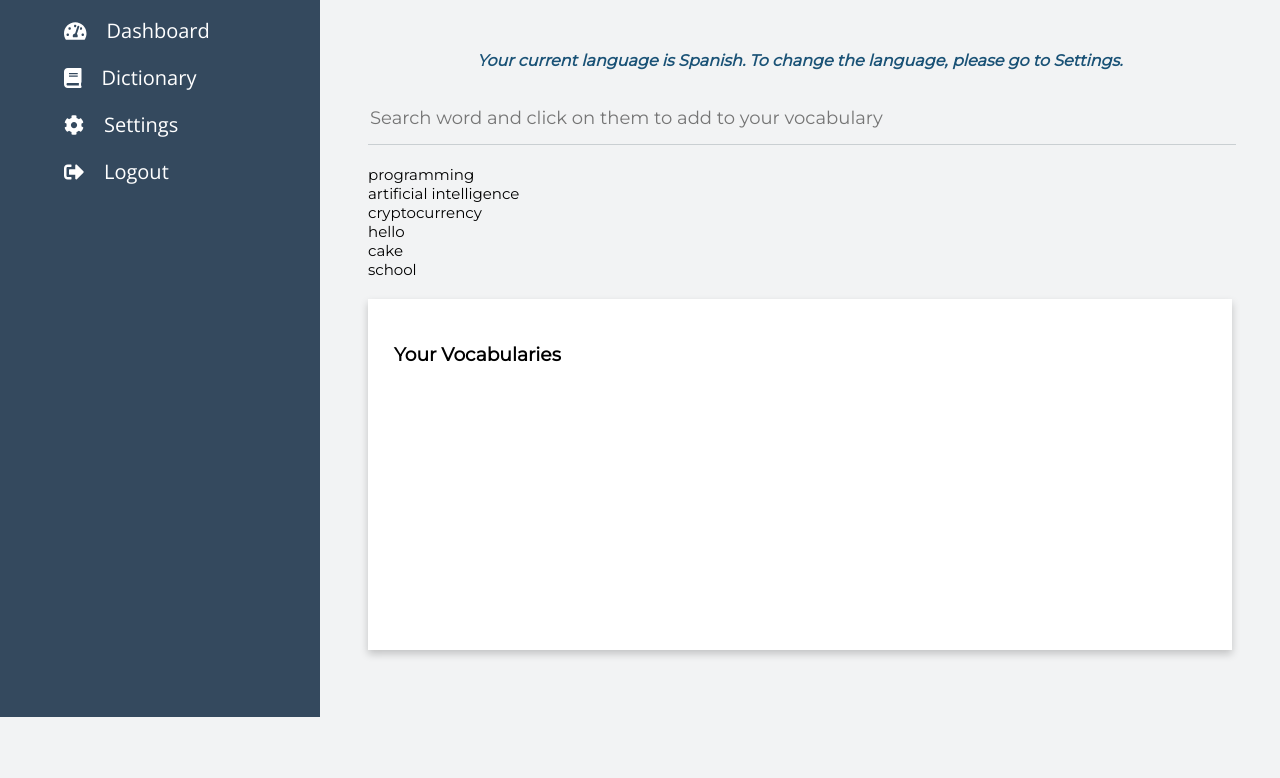
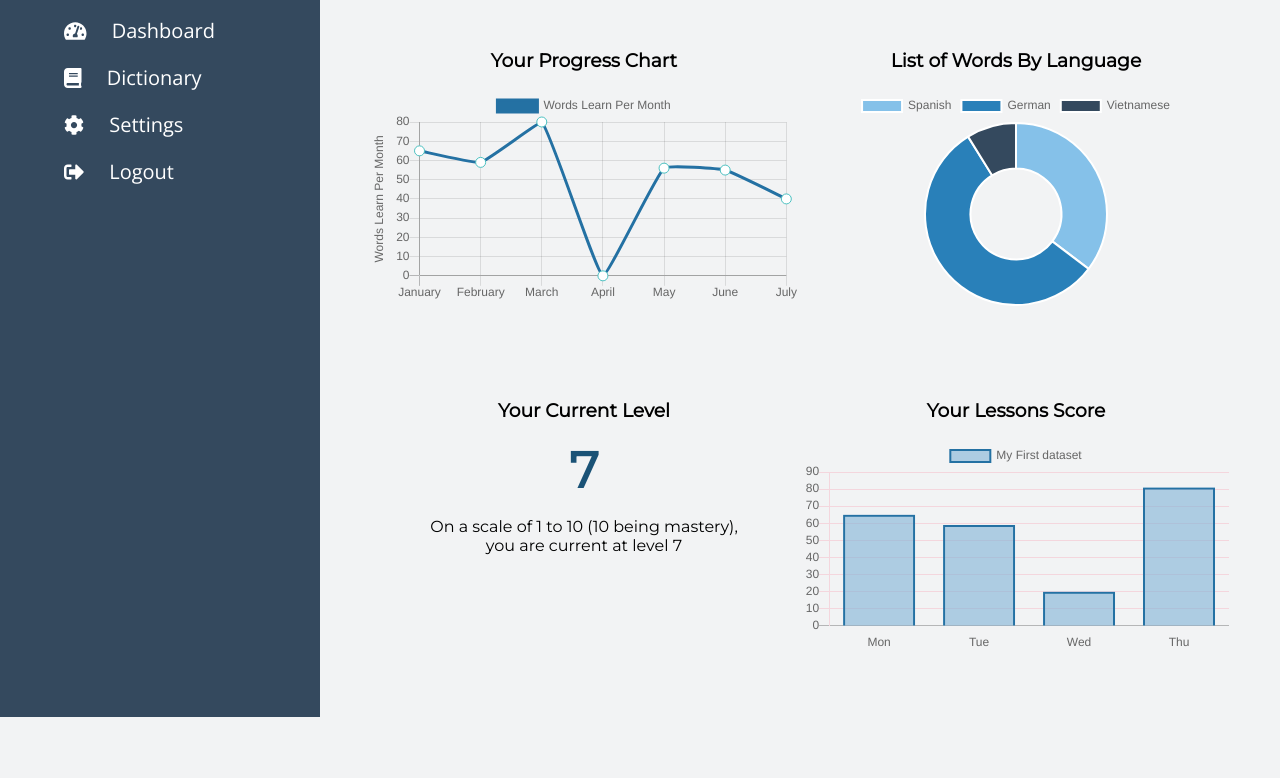
Before and after one commit to Korede-TA/lingo-bot, a website: page index.html in a window 1280 px wide. Shown: the part 83-861 px from the top of the page. Before the commit the page ends 800 px from the top, so only its background shows below. Drawn offline with nearby package versions, Linux system fonts and the light colour scheme.

Commit message:
Finish UI of Dashboard entirely
Dashboard now had 3 charts and current level progress.

```diff
--- a/index.html
+++ b/index.html
@@ -17,22 +17,34 @@
     <body ng-app="lingoApp" ng-controller="lingoCtrl">
         <div id="navbar">
 
-            <!-- ______ LOGO OF THE APP ____ -->
+            <!-- ___________ LOGO OF THE APP ___________ -->
             <div id="logo">
                 <h1>LINGOBOT</h1>
             </div>
 
 
-            <!-- ______ DASHBOARD NAVIGATION ____ -->
+            <!-- ___________ DASHBOARD NAVIGATION ___________ -->
             <div id="navbarlist">
-                <div class="navcontent"><i class="ipad fas fa-tachometer-alt"></i>Dashboard </div>
-                <div class="navcontent"><i class="ipad fas fa-book"></i>Dictionary </div>
-                <div class="navcontent"><i class="ipad fas fa-cog"></i>Settings </div>
-                <div class="navcontent"><i class="ipad fas fa-sign-out-alt"></i>Logout </div>
+                <div ng-click="page=0" class="navcontent">
+                    <i class="ipad fas fa-tachometer-alt"></i>
+                    Dashboard
+                </div>
+                <div ng-click="page=1" class="navcontent">
+                    <i class="ipad fas fa-book"></i>
+                    Dictionary
+                </div>
+                <div ng-click="page=3" class="navcontent">
+                    <i class="ipad fas fa-cog"></i>
+                    Settings
+                </div>
+                <div class="navcontent">
+                    <i class="ipad fas fa-sign-out-alt"></i>
+                    Logout
+                </div>
             </div>
         </div>
 
-        <!-- ______________ CONTENT _________ -->
+        <!-- ______________ CONTENT ________________ -->
         <div id="content">
             <div id="A" class="card">
                 <i class="fas fa-align-justify ipad"></i>
@@ -41,8 +53,35 @@
 
             <!-- _________ CONTENT OF OVERVIEW _______ -->
             <div id="B" ng-show="page==0">
+
+                <!-- _________ LINE CHART AND PIE CHART _____ -->
                 <div id="B1">
-                    <canvas id="myChart"></canvas>
+                    <div id="B1A">
+                        <h3>Your Progress Chart</h3>
+                        <canvas id="myChart"></canvas>
+                    </div>
+                    <div id="B1B">
+                        <h3>List of Words By Language</h3>
+                        <canvas id="pieChart"></cavnas>
+                    </div>
+                </div>
+
+                <!-- ______ YOUR CURRENT LEVEL ______ -->
+                <div id="B2">
+                    <div id="B2A">
+                        <h3>Your Current Level</h3>
+                        <h5>7</h5>
+                        <p>
+                            On a scale of 1 to 10 (10 being mastery), <br /> you are current at level 7
+                        </p>
+                    </div>
+
+                    <div id="B2B">
+                        <h3>Your Lessons Score</h3>
+                        <canvas id="barChart"></cavnas>
+                    </div>
+
+
                 </div>
             </div>
 
@@ -55,7 +94,7 @@
 
 
 
-                    <!-- _____ USER ADD FROM LIST -->
+                    <!-- _____ USER ADD FROM LIST ______-->
                     <div id="C1A">
                         <div id="C1AA" ng-repeat="obj in dictionary | filter: wording" ng-click="fill(obj)">
                         {{obj.w}}
@@ -63,7 +102,7 @@
                     </div>
                 </div>
 
-                <!-- _______ DISPLAY WORDS ____ -->
+                <!-- _______ DISPLAY WORDS _________ -->
                 <div id="C2" class="card">
                     <h3>Your Vocabularies</h3>
                     <ul>
@@ -74,6 +113,11 @@
                 </div>
             </div>
 
+            <!-- _____________ SETTINGS PAGE ____________ -->
+            <div id="D" ng-show="page==3">
+                Settings Page
+            </div>
+
         </div>
     </body>
     <script src="script.js"></script>
--- a/script.js
+++ b/script.js
@@ -2,7 +2,7 @@ var app = angular.module("lingoApp", []);
 app.controller("lingoCtrl", function($scope) {
 
     // ------- SET VARIABLES TO MOVE BETWEEN PAGES
-    $scope.page = 1;
+    $scope.page = 0;
     if ($scope.page == 0) $scope.title = "Dashboard";
     else if ($scope.page == 1) $scope.title = "Dictionary";
     else{
@@ -30,19 +30,15 @@ app.controller("lingoCtrl", function($scope) {
         {w: "cake", t: "pastel"},
         {w: "school", t: "colegio"}
     ];
-
-
-
-
 });
 
 //------------- ANGULARJS CHART STUFF -----------
-var canvas = document.getElementById('myChart');
+var lineCanvas = document.getElementById('myChart');
 var data = {
     labels: ["January", "February", "March", "April", "May", "June", "July"],
     datasets: [
         {
-            label: "Your Skill Progress",
+            label: "Words Learn Per Month",
             fill: false,
             lineTension: 0.1,
             backgroundColor: "rgba(84, 153, 199,0.4)",
@@ -66,9 +62,76 @@ var data = {
 };
 
 var option = {
-	showLines: true
+	showLines: true,
+    scales: {
+    yAxes: [{
+      scaleLabel: {
+        display: true,
+        labelString: 'Words Learn Per Month'
+      }
+    }]
+  }
 };
-var myLineChart = Chart.Line(canvas,{
+var myLineChart = Chart.Line(lineCanvas,{
 	data:data,
-  options:option
+    options:option
 });
+
+
+/* ----------------- PIE CHART ----------------- */
+var pieCanvas = document.getElementById('pieChart');
+var pieData = {
+    labels: ["Spanish", "German", "Vietnamese"],
+        datasets: [{
+          backgroundColor: [
+            "#85C1E9",
+            "#2980B9",
+            "#34495e"
+          ],
+          data: [12, 19, 3]
+        }]
+};
+var myDoughnutChart = new Chart(pieCanvas, {
+    type: 'doughnut',
+    data: pieData
+});
+
+
+/* ---------- LINE CHART ---------- */
+var barCanvas = document.getElementById('barChart');
+var barData = {
+    labels: ["Mon", "Tue", "Wed", "Thu"],
+    datasets: [
+        {
+            label: "My First dataset",
+            backgroundColor: "rgba(127, 179, 213, 0.6)",
+            borderColor: "rgba(36, 113, 163,1)",
+            borderWidth: 2,
+            hoverBackgroundColor: "#1A5276",
+            hoverBorderColor: "#1A5276 ",
+            data: [65, 59, 20, 81],
+        }
+    ]
+};
+
+var barOption = {
+	scales: {
+  	yAxes:[{
+    		stacked:true,
+        gridLines: {
+        	display:true,
+          color:"rgba(255,99,132,0.2)"
+        }
+    }],
+    xAxes:[{
+    		gridLines: {
+        	display:false
+        }
+    }]
+  }
+};
+var mybarChart = new Chart(barCanvas, {
+    type: 'bar',
+    data: barData,
+    options: barOption
+});
--- a/style.css
+++ b/style.css
@@ -1,32 +1,48 @@
 @import url('https://fonts.googleapis.com/css?family=Playfair+Display');
 @import url('https://fonts.googleapis.com/css?family=Montserrat|Open+Sans|Roboto');
+
+html,body{
+    margin:0;
+    padding:0;
+}
+
 body{
-    margin: 0;
     background: #F2F3F4;
     font-family: 'Montserrat', sans-serif;
 }
+
 
 
 /* ------ NATIIVE ELEMENT STYLING ----- */
 button:focus {outline:0;}
 input:focus{outline: 0}
 
+h1, h3, h4, h5{
+    text-align: center;
+}
+
 h1{
-    text-align: center;
+    margin-top: 0px;
     color: white;
-    font-family: 'Montserrat', sans-serif;
-    margin-top: 0px
 }
 
 h2{
     margin-top: -5px;
-    font-family: 'Montserrat', sans-serif;
 }
 
 h4{
     font-style: italic;
+    color: #1A5276;
+}
+h5{
+    margin-top: 0px;
+    margin-bottom: 0px;
+    font-size: 50px;
+    color: #1A5276;
+}
+
+p{
     text-align: center;
-    color: #1A5276;
 }
 
 
@@ -51,7 +67,8 @@ h4{
     background: #34495E  ;
     position: absolute;
     width: 25%;
-    height: 100%;
+    bottom: 0px;
+    top: 0px;
 }
 
 #logo{
@@ -59,9 +76,11 @@ h4{
     background: #2980B9;
     color: white;
     padding-top: 20px;
-
 }
 
+#navbarlist div:hover{
+    font-size: 22px;
+}
 
 /* --------- NAVIGATION STYLING --------- */
 #navbarlist{
@@ -101,10 +120,20 @@ h4{
 }
 
 /* -------- STYLING THE OVERVIEW --------- */
-#B1{
-    padding: 30px;
-    height: 400px;
-    width: 600px;
+#B{
+    padding: 5%;
+}
+
+
+#B1, #B2{
+    height: 350px;
+    width: 100%;
+    display: flex;
+}
+
+
+#B1A, #B1B, #B2A, #B2B{
+    width: 50%;
 }
 
 
@@ -144,3 +173,9 @@ h4{
     padding: 3%;
     margin-top: 20px;
 }
+
+
+/* ------ SETTINGS PAGE STYLING ------ */
+#D{
+    padding: 5%;
+}
```
